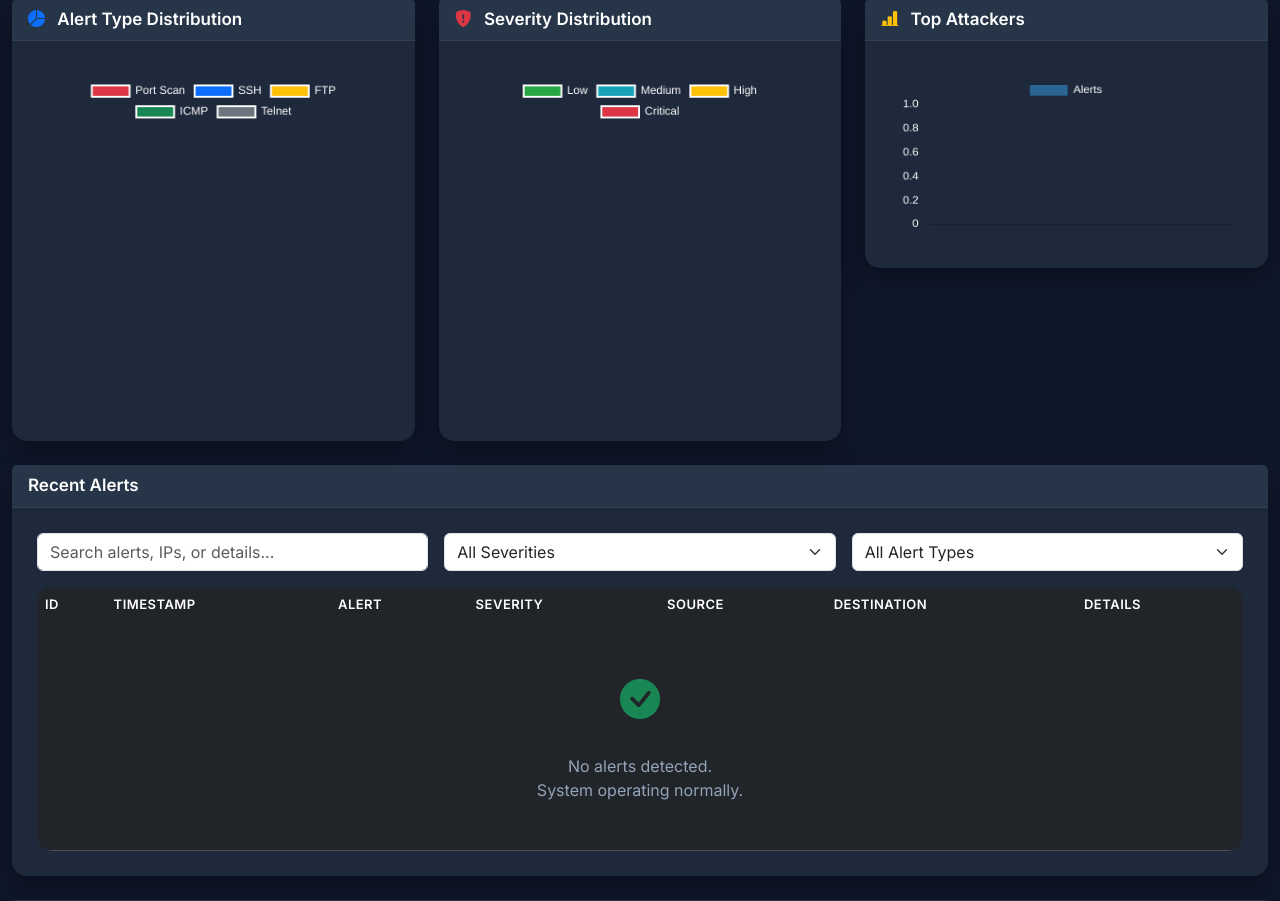
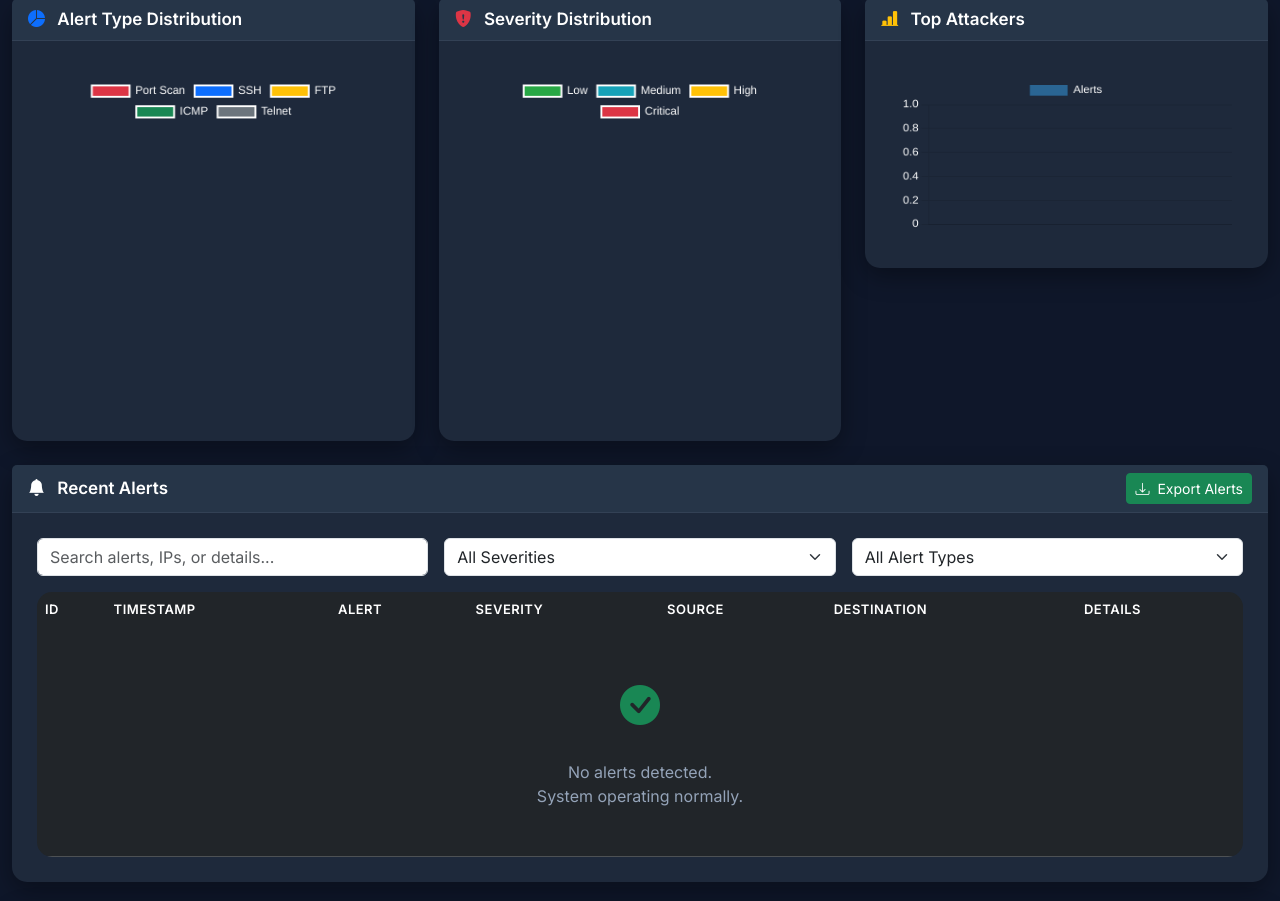
Before and after one commit to arsalaniqbal2024/PortHub-Security-IDS, a Flask app: page / in a window 1280 px wide. Shown: the part 757-1658 px from the top of the page. Run offline with Flask 3, Linux system fonts and the light colour scheme; data that the repository does not hold is empty.

Commit message:
Add CSV export for security alerts

```diff
--- a/dashboard/routes.py
+++ b/dashboard/routes.py
@@ -1,4 +1,6 @@
-from flask import render_template
+import csv
+from io import StringIO
+from flask import render_template, Response
 
 from app import app
 
@@ -67,3 +69,32 @@ def dashboard():
         top_attackers_chart=top_attackers_chart
 
     )
+@app.route("/export-alerts")
+def export_alerts():
+    alerts = database.get_all_alerts()
+
+    output = StringIO()
+    writer = csv.writer(output)
+
+    writer.writerow([
+        "ID",
+        "Timestamp",
+        "Alert Type",
+        "Source IP",
+        "Destination IP",
+        "Severity",
+        "Details"
+    ])
+
+    writer.writerows(alerts)
+
+    response = Response(
+        output.getvalue(),
+        mimetype="text/csv"
+    )
+
+    response.headers["Content-Disposition"] = (
+        "attachment; filename=porthub_alerts.csv"
+    )
+
+    return response
--- a/templates/dashboard.html
+++ b/templates/dashboard.html
@@ -493,12 +493,20 @@
 
     <div class="card mt-4">
 
-        <div class="card-header">
+       <div class="card-header d-flex justify-content-between align-items-center">
 
-            Recent Alerts
+    <span>
+        <i class="bi bi-bell-fill me-2"></i>
+        Recent Alerts
+    </span>
 
-        </div>
+    <a href="{{ url_for('export_alerts') }}"
+       class="btn btn-success btn-sm">
+        <i class="bi bi-download me-1"></i>
+        Export Alerts
+    </a>
 
+</div>
         <div class="card-body table-responsive">
 <div class="row g-3 mb-3">
 
```
